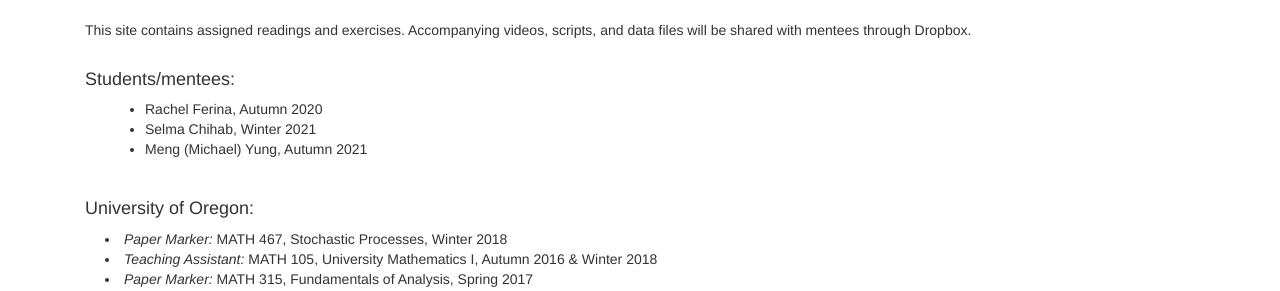
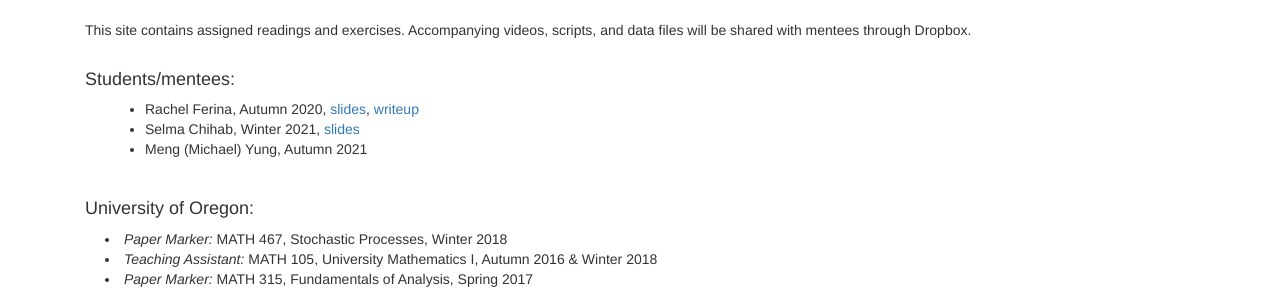
Before and after one commit to sdtemple/sdtemple.github.io, a Jekyll site: the page built from statgen1.html, in a window 1280 px wide. Shown: the part 340-631 px from the top of the page. Built offline with Jekyll 4.4.1, drawn with Linux system fonts in a browser that asks for light colours; nearby versions of some CDN libraries; library files that are not in the unit come from our copies.

Commit message:
Update statgen1.html

```diff
--- a/statgen1.html
+++ b/statgen1.html
@@ -23,8 +23,8 @@
 <h4>Students/mentees:</h4>
 <p class="content" style="padding:0px;margin:0px 20px 0px;">
 <ul>
-    <li style="padding:0px;margin:0px 20px 0px;"> Rachel Ferina, Autumn 2020 </li>
-    <li style="padding:0px;margin:0px 20px 0px;"> Selma Chihab, Winter 2021 </li>
+    <li style="padding:0px;margin:0px 20px 0px;"> Rachel Ferina, Autumn 2020, <a href = "files/rachel-slides.pdf">slides</a>, <a href = "files/rachel-writeup.pdf">writeup</a> </li>
+    <li style="padding:0px;margin:0px 20px 0px;"> Selma Chihab, Winter 2021, <a href = "files/selma_slides.pdf">slides</a> </li>
     <li style="padding:0px;margin:0px 20px 0px;"> Meng (Michael) Yung, Autumn 2021 </li>
 </ul>
   <br/>
```
